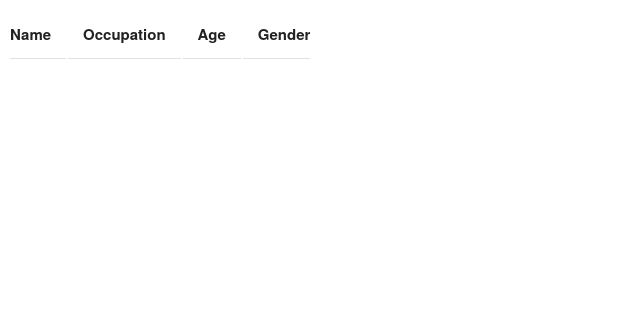
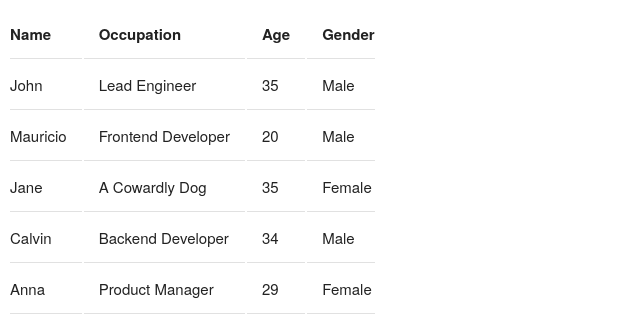
Before and after one commit to mgonza63/employee-directory, a React (Create React App) app: page / in a window 1280 px wide. Shown: the top 336 px of the page, without its empty margins (0-640 px from the left). Built offline with nearby package versions, Linux system fonts and the light colour scheme.

Commit message:
added the information from the json data to the table

```diff
--- a/src/App.js
+++ b/src/App.js
@@ -5,6 +5,8 @@ import EmployeeTable from "./components/EmployeeTable"
 
 export default function App() {
   return (
-    <EmployeeTable />
+    <div className="u-full-width">
+      <EmployeeTable employees={employees}/>
+    </div>
   )
 }
--- a/src/components/EmployeeTable/index.js
+++ b/src/components/EmployeeTable/index.js
@@ -12,7 +12,16 @@ export default function EmployeeTable(props) {
                 </tr>
             </thead>
             <tbody>
-
+                {
+                    props.employees.map( row => (
+                        <tr>
+                            <td>{row.name}</td>
+                            <td>{row.occupation}</td>
+                            <td>{row.age}</td>
+                            <td>{row.gender}</td>
+                        </tr>
+                    ))
+                }
             </tbody>
         </table>
     )
```
